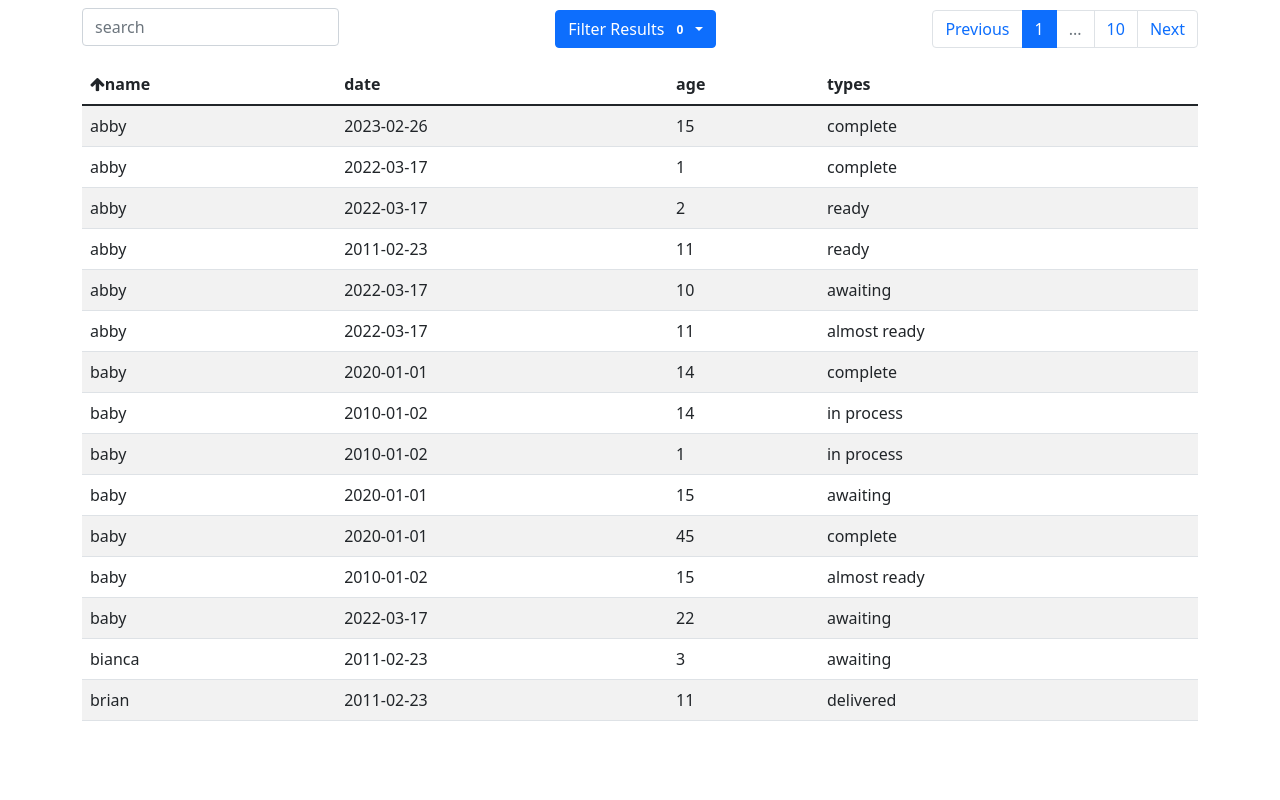
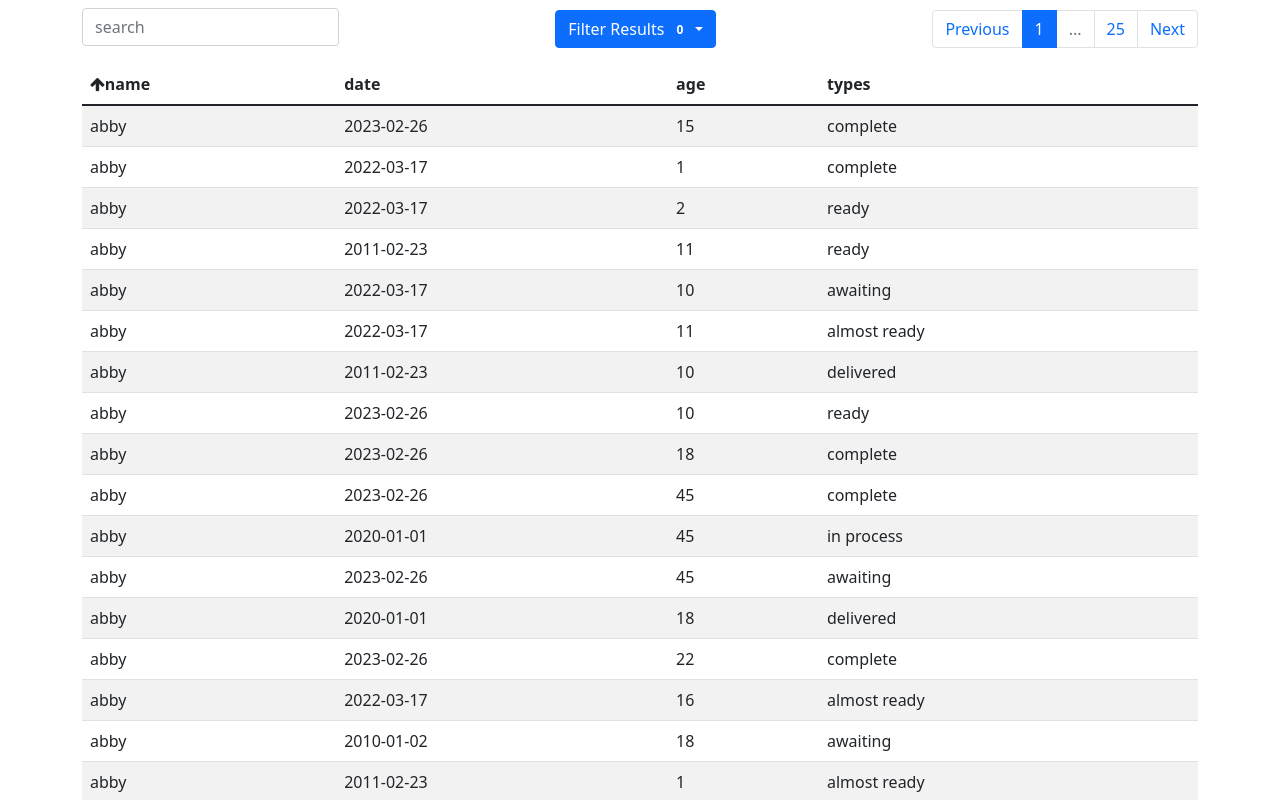
Before and after one commit to kjb244/angular-spa-with-rxjs, an Angular app: page /view8 in a window 1280 px wide. Shown: the top 800 px of the page. Built offline with nearby package versions, Linux system fonts and the light colour scheme.

Commit message:
increased size to test performance

```diff
--- a/src/app/components/table/table.component.ts
+++ b/src/app/components/table/table.component.ts
@@ -1,5 +1,5 @@
 import {Component, OnInit, ViewEncapsulation} from '@angular/core';
-import {FormArray, FormBuilder, FormControl} from "@angular/forms";
+import {AbstractControl, FormArray, FormBuilder, FormControl} from "@angular/forms";
 import {TableDataService} from "../../services/table-data.service";
 import {Data, FilterType, SortingMap, TableData} from "../../models/table.model";
 
@@ -13,7 +13,7 @@ import {Data, FilterType, SortingMap, TableData} from "../../models/table.model"
 })
 
 export class TableComponent implements OnInit {
-  public pageSize: number = 15;
+  public pageSize: number = 100;
   public totalSearchResults: number;
   public filterTypes: FilterType[];
 
@@ -49,7 +49,7 @@ export class TableComponent implements OnInit {
     this.filterTypes = this.getFilteredTypes().map((e, i) =>{
       return {id: i+1 + '', value: e}
     });
-    this.sortingMap = this.tableDataMaster.header.reduce((accum:any,e:string,i: number)=>{
+    this.sortingMap = this.tableDataMaster.header.reduce((accum:SortingMap,e:string,i: number)=>{
       accum[i] = {direction: null};
       return accum;
     },{})
@@ -61,7 +61,7 @@ export class TableComponent implements OnInit {
 
   public sort(index: number){
     const sign: number = this.sortingMap[index].direction === 'ascending'? -1 : 1;
-    this.tableDataMaster.data.sort((a: any,b: any) =>{
+    this.tableDataMaster.data.sort((a: Data,b: Data) =>{
       return sign * (a[index]+'').localeCompare(b[index] + '');
     });
     Object.keys(this.sortingMap).forEach((e,i) =>{
@@ -77,7 +77,7 @@ export class TableComponent implements OnInit {
     this.searchAndFilter();
   }
   private getFilteredTypes(): string[] {
-    const arrOfTypes = this.tableDataMaster.data.map((row:any) =>{
+    const arrOfTypes = this.tableDataMaster.data.map((row: string[]) =>{
       return row[3];
     });
     const set = new Set(arrOfTypes);
@@ -117,7 +117,7 @@ export class TableComponent implements OnInit {
 
   public getFilteredIds(): string[]{
     const filterChoices: FormArray = this.form.get('filterType') as FormArray;
-    return filterChoices.controls.map((r:any) => r.value);
+    return filterChoices.controls.map((r: AbstractControl) => r.value);
   }
 
   private searchAndFilter(pageChange = false): void{
@@ -128,8 +128,8 @@ export class TableComponent implements OnInit {
     const filterIds: string[] = this.getFilteredIds();
     const filterTypes: string[] = this.filterTypes.filter(e => filterIds.includes(e.id)).map(e => e.value)
 
-    const filteredResults: Data[] = this.tableDataMaster.data.filter((e: any) =>{
-      const searchResults = e.some((r: any) =>{
+    const filteredResults: Data[] = this.tableDataMaster.data.filter((e: Data) =>{
+      const searchResults = e.some((r: string) =>{
         return  searchValue.length ?  r.includes(searchValue) : true;
       });
       const filterResults = filterTypes.length?  filterTypes.includes(e[3]): true;
--- a/src/app/services/table-data.service.ts
+++ b/src/app/services/table-data.service.ts
@@ -12,7 +12,7 @@ export class TableDataService {
   }
 
   constructor() {
-    for(let i=0; i<150; i++){
+    for(let i=0; i<2500; i++){
       this.tableData.data.push([this.makeName(), this.makeDate(), this.makeAge(), this.makeType()])
     };
   }
```
